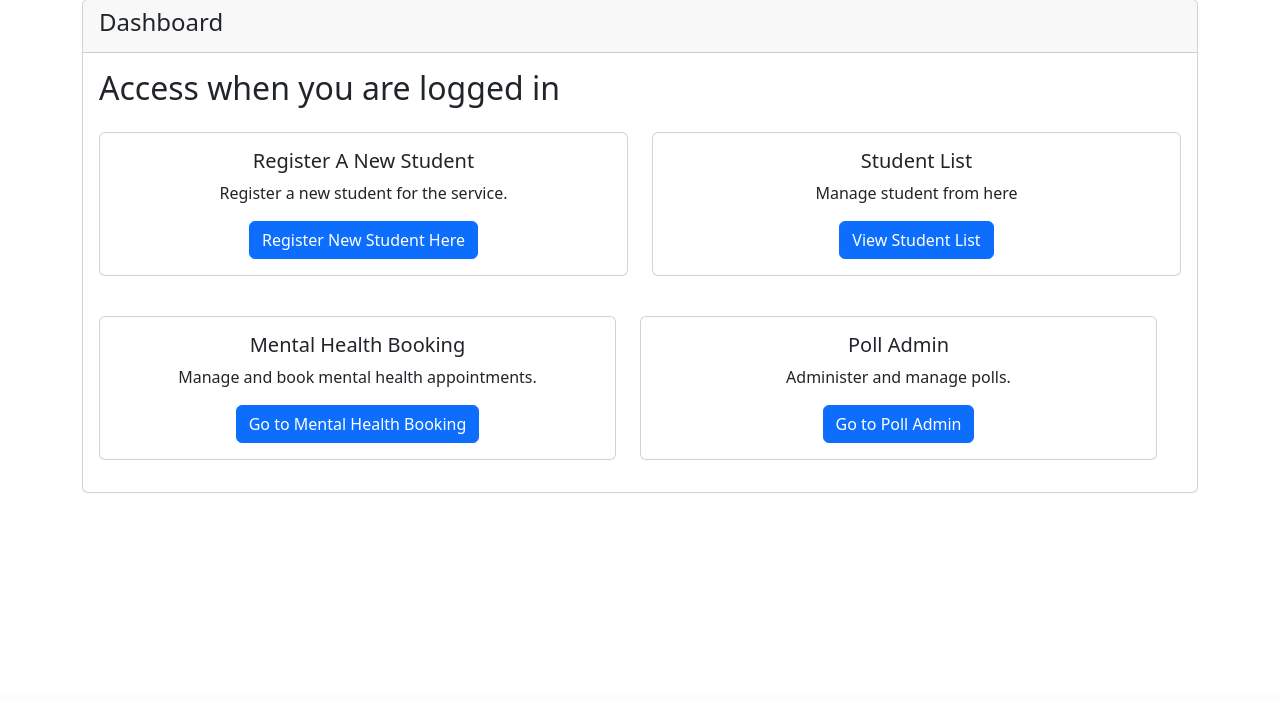
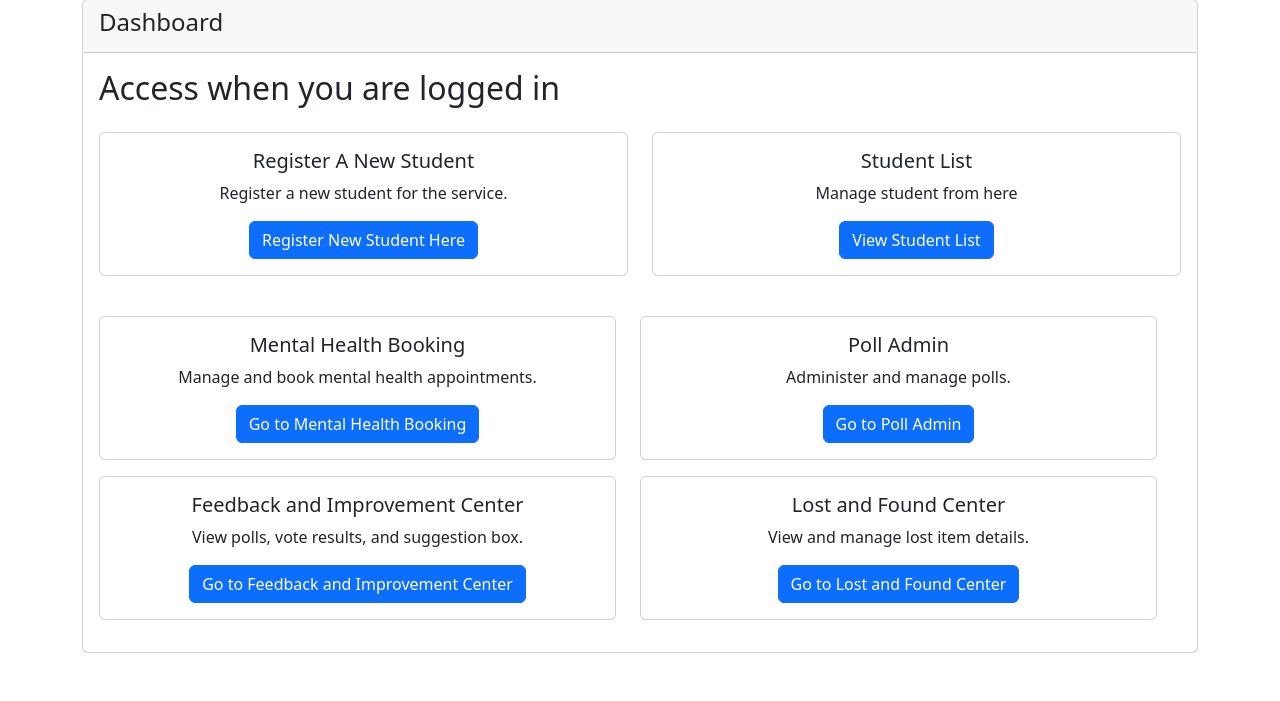
Before and after one commit to AidaSofea24/WebPro-B2300526, a PHP site: page /bit-102/dashboard.php in a window 1280 px wide. Shown: the part 107-808 px from the top of the page. Before the commit the page ends 600 px from the top, so only its background shows below. Run offline with PHP 8.4, Linux system fonts and the light colour scheme; the visitor is signed in with stand-in values (Sample User, id 1).

Commit message:
admin dashboard- link feedback and lost&found

```diff
--- a/1 - Admin side/dashboard.php
+++ b/1 - Admin side/dashboard.php
@@ -57,6 +57,26 @@ include('includes/navbar.php');
                                     </div>
                                 </div>
                             </div>
+
+                            <!--Elain-->
+                            <div class="col-md-6">
+                                <div class="card mb-3">
+                                    <div class="card-body text-center">
+                                        <h5 class="card-title">Feedback and Improvement Center</h5>
+                                        <p class="card-text">View polls, vote results, and suggestion box.</p>
+                                        <a href="admin-feedbackMainPage.php" class="btn btn-primary">Go to Feedback and Improvement Center</a>
+                                    </div>
+                                </div>
+                            </div>
+                            <div class="col-md-6">
+                                <div class="card mb-3">
+                                    <div class="card-body text-center">
+                                        <h5 class="card-title">Lost and Found Center</h5>
+                                        <p class="card-text">View and manage lost item details.</p>
+                                        <a href="admin-lostAndFoundMainPage.php" class="btn btn-primary">Go to Lost and Found Center</a>
+                                    </div>
+                                </div>
+                            </div>
                             <!-- Add more sections as needed -->
                         </div>
                     </div>
```
